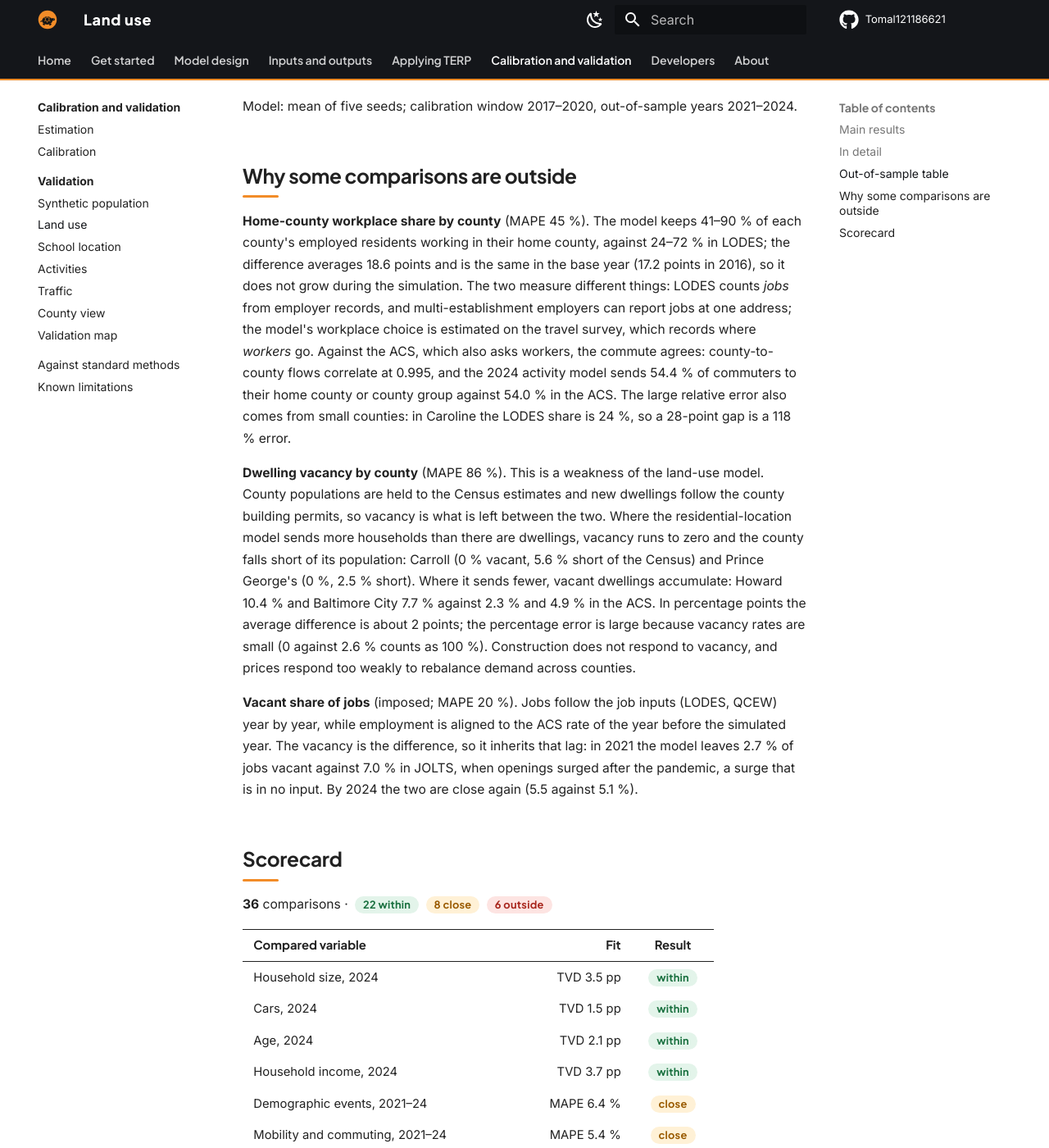
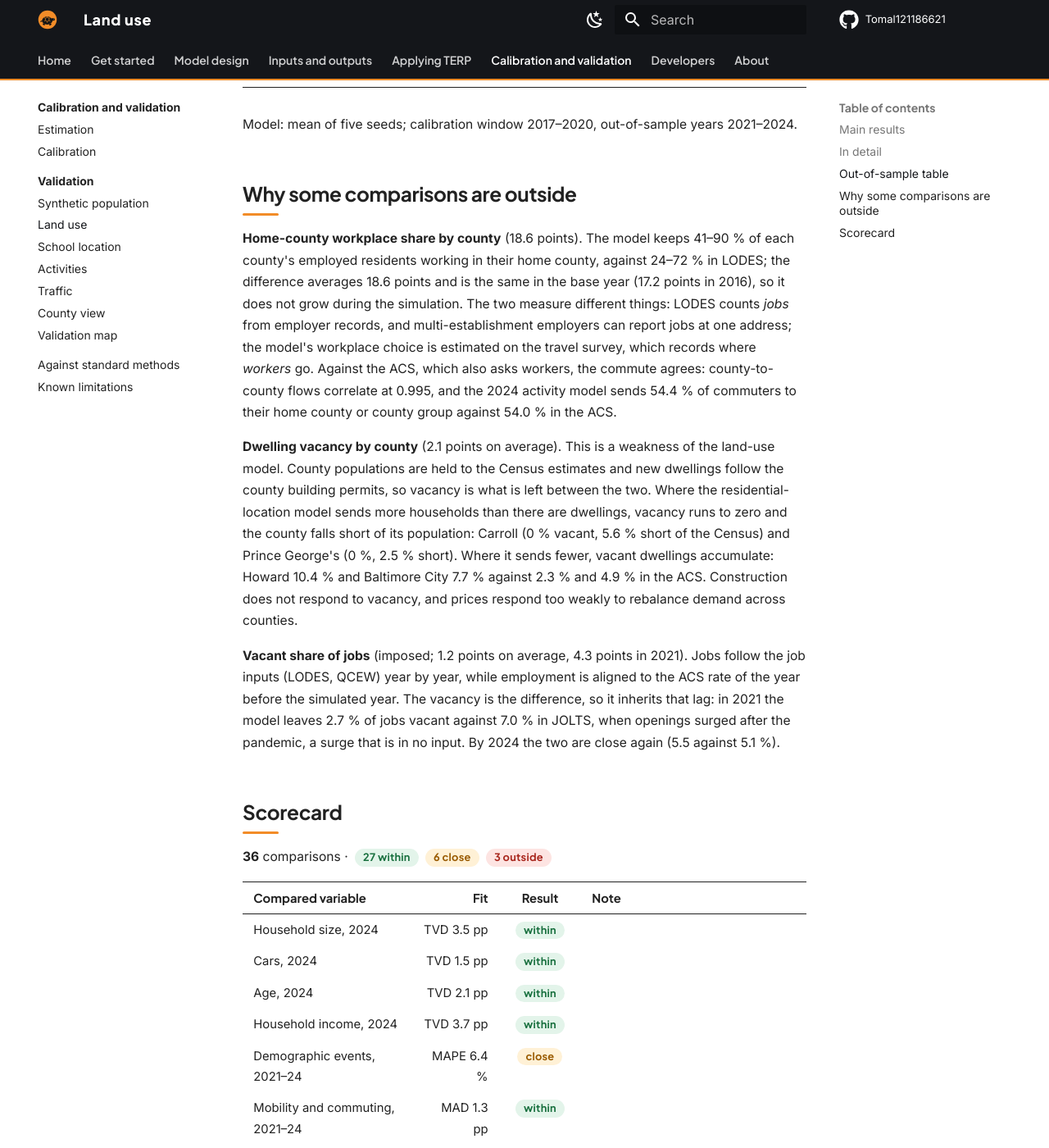
Before and after one commit to Tomal121186621/MILES, an MkDocs documentation site: the page built from docs/calibration-validation/validation/landuse.md, in a window 1280 px wide and 1400 px high, scrolled down 3530 px. Shown: the whole window at 82% size. Built offline with MkDocs 1.6.1 and Material for MkDocs 9.7.7, drawn with Linux system fonts in a browser that asks for light colours; some of the changed text lies outside the part shown.

Commit message:
Score shares in percentage points; notes on benchmark definitions
Co-Authored-By: Claude Opus 5.5 <noreply@anthropic.com>
Claude-Session: https://claude.ai/code/session_014VFNk9aPYwPbWJuWAxkRS2

```diff
--- a/docs/calibration-validation/validation/landuse.md
+++ b/docs/calibration-validation/validation/landuse.md
@@ -10,7 +10,7 @@ The land-use model is calibrated on 2017–2020 and tested **out of sample on 20
 </div>
 
 !!! info "How to read the figures"
-    Orange: model; dark grey: observed; light grey: a second observed source. Error bars: range of the five land-use seeds or of the ten activity-model replications. Each panel shows one fit measure: for a distribution the total variation distance (TVD, percentage points of the population that would have to change class), otherwise the mean absolute percentage error (MAPE).
+    Orange: model; dark grey: observed; light grey: a second observed source. Error bars: range of the five land-use seeds or of the ten activity-model replications. Each panel shows one fit measure: for a distribution the total variation distance (TVD, percentage points of the population that would have to change class); for shares that are not one distribution, the mean absolute difference (MAD, percentage points); otherwise the mean absolute percentage error (MAPE).
 
 ## Main results
 
@@ -73,68 +73,66 @@ Model: mean of five seeds; calibration window 2017–2020, out-of-sample years 2
 
 ## Why some comparisons are outside
 
-**Home-county workplace share by county** (MAPE 45 %). The model keeps 41–90 % of each county's employed residents
+**Home-county workplace share by county** (18.6 points). The model keeps 41–90 % of each county's employed residents
 working in their home county, against 24–72 % in LODES; the difference averages 18.6 points and is the same in the base
 year (17.2 points in 2016), so it does not grow during the simulation. The two measure different things: LODES counts
 *jobs* from employer records, and multi-establishment employers can report jobs at one address; the model's workplace
 choice is estimated on the travel survey, which records where *workers* go. Against the ACS, which also asks workers,
 the commute agrees: county-to-county flows correlate at 0.995, and the 2024 activity model sends 54.4 % of commuters to
-their home county or county group against 54.0 % in the ACS. The large relative error also comes from small counties:
-in Caroline the LODES share is 24 %, so a 28-point gap is a 118 % error.
+their home county or county group against 54.0 % in the ACS.
 
-**Dwelling vacancy by county** (MAPE 86 %). This is a weakness of the land-use model. County populations are held to the
+**Dwelling vacancy by county** (2.1 points on average). This is a weakness of the land-use model. County populations are held to the
 Census estimates and new dwellings follow the county building permits, so vacancy is what is left between the two.
 Where the residential-location model sends more households than there are dwellings, vacancy runs to zero and the county
 falls short of its population: Carroll (0 % vacant, 5.6 % short of the Census) and Prince George's (0 %, 2.5 % short).
 Where it sends fewer, vacant dwellings accumulate: Howard 10.4 % and Baltimore City 7.7 % against 2.3 % and 4.9 % in the
-ACS. In percentage points the average difference is about 2 points; the percentage error is large because vacancy rates
-are small (0 against 2.6 % counts as 100 %). Construction does not respond to vacancy, and prices respond too weakly to
+ACS. Construction does not respond to vacancy, and prices respond too weakly to
 rebalance demand across counties.
 
-**Vacant share of jobs** (imposed; MAPE 20 %). Jobs follow the job inputs (LODES, QCEW) year by year, while employment is
+**Vacant share of jobs** (imposed; 1.2 points on average, 4.3 points in 2021). Jobs follow the job inputs (LODES, QCEW) year by year, while employment is
 aligned to the ACS rate of the year before the simulated year. The vacancy is the difference, so it inherits that lag:
 in 2021 the model leaves 2.7 % of jobs vacant against 7.0 % in JOLTS, when openings surged after the pandemic, a surge
 that is in no input. By 2024 the two are close again (5.5 against 5.1 %).
 
 ## Scorecard
 
-<div class="vsum"><b>36</b> comparisons · <span class="vb ok">22 within</span> <span class="vb close">8 close</span> <span class="vb out">6 outside</span></div>
+<div class="vsum"><b>36</b> comparisons · <span class="vb ok">27 within</span> <span class="vb close">6 close</span> <span class="vb out">3 outside</span></div>
 
-| Compared variable | Fit | Result |
-|---|---:|:---:|
-| Household size, 2024 | TVD 3.5 pp | <span class="vb ok">within</span> |
-| Cars, 2024 | TVD 1.5 pp | <span class="vb ok">within</span> |
-| Age, 2024 | TVD 2.1 pp | <span class="vb ok">within</span> |
-| Household income, 2024 | TVD 3.7 pp | <span class="vb ok">within</span> |
-| Demographic events, 2021–24 | MAPE 6.4 % | <span class="vb close">close</span> |
-| Mobility and commuting, 2021–24 | MAPE 5.4 % | <span class="vb close">close</span> |
-| Car time to school, 2024 | MAPE 12 % | <span class="vb out">outside</span> |
-| Persons who moved, by year | MAPE 9.7 % | <span class="vb close">close</span> |
-| Sex, 2024 | TVD 0.5 pp | <span class="vb ok">within</span> |
-| Employed 16+, 2024 | TVD 0.9 pp | <span class="vb ok">within</span> |
-| Age, 2024 | TVD 2.1 pp | <span class="vb ok">within</span> |
-| Household size, 2024 | TVD 3.5 pp | <span class="vb ok">within</span> |
-| Cars, 2024 | TVD 1.5 pp | <span class="vb ok">within</span> |
-| Household income, 2024 | TVD 3.7 pp | <span class="vb ok">within</span> |
-| Workers per household, 2024 | TVD 3.1 pp | <span class="vb ok">within</span> |
-| Living arrangements of adults 18–34, 2024 | MAPE 6.8 % | <span class="vb close">close</span> |
-| Employed share by sex and age, 2024 | MAPE 2.8 % | <span class="vb ok">within</span> |
-| Births per woman 15–50 | MAPE 1.7 % | <span class="vb ok">within</span> |
-| Deaths per person | MAPE 8.7 % | <span class="vb close">close</span> |
-| Marriages per adult | MAPE 4.0 % | <span class="vb ok">within</span> |
-| Divorces per married person | MAPE 2.9 % | <span class="vb ok">within</span> |
-| Persons who moved | MAPE 9.7 % | <span class="vb close">close</span> |
-| Job changes per employed | MAPE 4.5 % | <span class="vb ok">within</span> |
-| Employed share 16+ (imposed) | MAPE 1.7 % | <span class="vb ok">within</span> |
-| Vacant share of jobs (imposed) | MAPE 20 % | <span class="vb out">outside</span> |
-| Residents working in maryland | MAPE 1.1 % | <span class="vb ok">within</span> |
-| Same-county workplace | MAPE 1.3 % | <span class="vb ok">within</span> |
-| Movers staying in their county | MAPE 2.9 % | <span class="vb ok">within</span> |
-| Time to work | MAPE 5.3 % | <span class="vb close">close</span> |
-| Population by county, 2024 | MAPE 0.7 % | <span class="vb ok">within</span> |
-| Filled jobs by county, 2024 | MAPE 11 % | <span class="vb out">outside</span> |
-| New dwellings by county, 2021–24 (imposed) | MAPE 0.1 % | <span class="vb ok">within</span> |
-| Home-county workplace share by county, 2024 | MAPE 45 % | <span class="vb out">outside</span> |
-| Dwelling vacancy by county, 2024 | MAPE 86 % | <span class="vb out">outside</span> |
-| Filled jobs by type, 2024 | MAPE 6.3 % | <span class="vb close">close</span> |
-| Movers leaving maryland, 2024 | MAPE 14 % | <span class="vb out">outside</span> |
+| Compared variable | Fit | Result | Note |
+|---|---:|:---:|---|
+| Household size, 2024 | TVD 3.5 pp | <span class="vb ok">within</span> |  |
+| Cars, 2024 | TVD 1.5 pp | <span class="vb ok">within</span> |  |
+| Age, 2024 | TVD 2.1 pp | <span class="vb ok">within</span> |  |
+| Household income, 2024 | TVD 3.7 pp | <span class="vb ok">within</span> |  |
+| Demographic events, 2021–24 | MAPE 6.4 % | <span class="vb close">close</span> |  |
+| Mobility and commuting, 2021–24 | MAD 1.3 pp | <span class="vb ok">within</span> |  |
+| Car time to school, 2024 | MAPE 12 % | <span class="vb out">outside</span> |  |
+| Persons who moved, by year | MAPE 9.7 % | <span class="vb close">close</span> |  |
+| Sex, 2024 | TVD 0.5 pp | <span class="vb ok">within</span> |  |
+| Employed 16+, 2024 | TVD 0.9 pp | <span class="vb ok">within</span> |  |
+| Age, 2024 | TVD 2.1 pp | <span class="vb ok">within</span> |  |
+| Household size, 2024 | TVD 3.5 pp | <span class="vb ok">within</span> |  |
+| Cars, 2024 | TVD 1.5 pp | <span class="vb ok">within</span> |  |
+| Household income, 2024 | TVD 3.7 pp | <span class="vb ok">within</span> |  |
+| Workers per household, 2024 | TVD 3.1 pp | <span class="vb ok">within</span> |  |
+| Living arrangements of adults 18–34, 2024 | MAD 3.0 pp | <span class="vb ok">within</span> |  |
+| Employed share by sex and age, 2024 | MAD 1.0 pp | <span class="vb ok">within</span> |  |
+| Births per woman 15–50 | MAPE 1.7 % | <span class="vb ok">within</span> |  |
+| Deaths per person | MAPE 8.7 % | <span class="vb close">close</span> |  |
+| Marriages per adult | MAPE 4.0 % | <span class="vb ok">within</span> |  |
+| Divorces per married person | MAPE 2.9 % | <span class="vb ok">within</span> |  |
+| Persons who moved | MAPE 9.7 % | <span class="vb close">close</span> |  |
+| Job changes per employed | MAPE 4.5 % | <span class="vb ok">within</span> |  |
+| Employed share 16+ (imposed) | MAD 1.1 pp | <span class="vb ok">within</span> |  |
+| Vacant share of jobs (imposed) | MAD 1.2 pp | <span class="vb ok">within</span> | imposed; follows the inputs with a one-year lag |
+| Residents working in maryland | MAD 0.9 pp | <span class="vb ok">within</span> |  |
+| Same-county workplace | MAD 0.8 pp | <span class="vb ok">within</span> |  |
+| Movers staying in their county | MAD 2.0 pp | <span class="vb ok">within</span> |  |
+| Time to work | MAPE 5.3 % | <span class="vb close">close</span> |  |
+| Population by county, 2024 | MAPE 0.7 % | <span class="vb ok">within</span> |  |
+| Filled jobs by county, 2024 | MAPE 11 % | <span class="vb out">outside</span> |  |
+| New dwellings by county, 2021–24 (imposed) | MAPE 0.1 % | <span class="vb ok">within</span> |  |
+| Home-county workplace share by county, 2024 | MAD 18.6 pp | <span class="vb out">outside</span> | LODES counts jobs, not workers; against the ACS the share agrees (County view) |
+| Dwelling vacancy by county, 2024 | MAD 2.1 pp | <span class="vb ok">within</span> | model weakness, see below |
+| Filled jobs by type, 2024 | MAPE 6.3 % | <span class="vb close">close</span> |  |
+| Movers leaving maryland, 2024 | MAD 1.0 pp | <span class="vb ok">within</span> |  |
```
Also changed, not shown: docs/calibration-validation/validation/activities.md (+47 -47 lines), docs/calibration-validation/validation/index.md (+5 -5 lines), docs/calibration-validation/validation/population.md (+34 -34 lines), docs/calibration-validation/validation/schools.md (+12 -12 lines), docs/assets/img/validation/fig_county_composition.png (added), docs/assets/img/validation/fig_county_ratios.png (added), docs/assets/img/validation/fig_s_val_stage2_composition.png, docs/assets/img/validation/fig_s_val_stage2_events.png, docs/assets/img/validation/fig_s_val_stage2_schools.png, docs/assets/img/validation/fig_s_val_stage2_spatial_b.png, docs/assets/img/validation/fig_s_val_stage3_commute.png, docs/assets/img/validation/fig_s_val_stage3_modes_b.png, docs/assets/img/validation/fig_s_val_stage3_y2024.png, docs/assets/img/validation/fig_s_val_stage3_y2024b.png, 2 more files.
